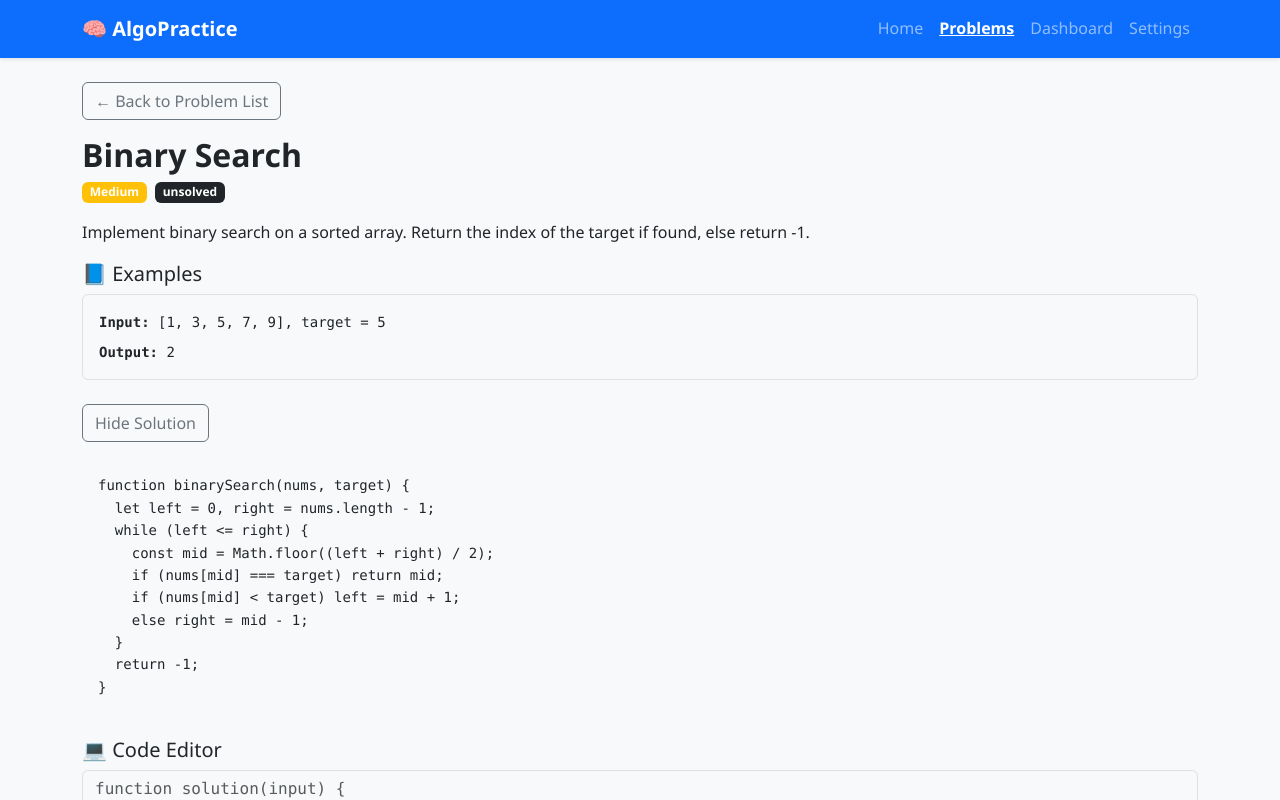
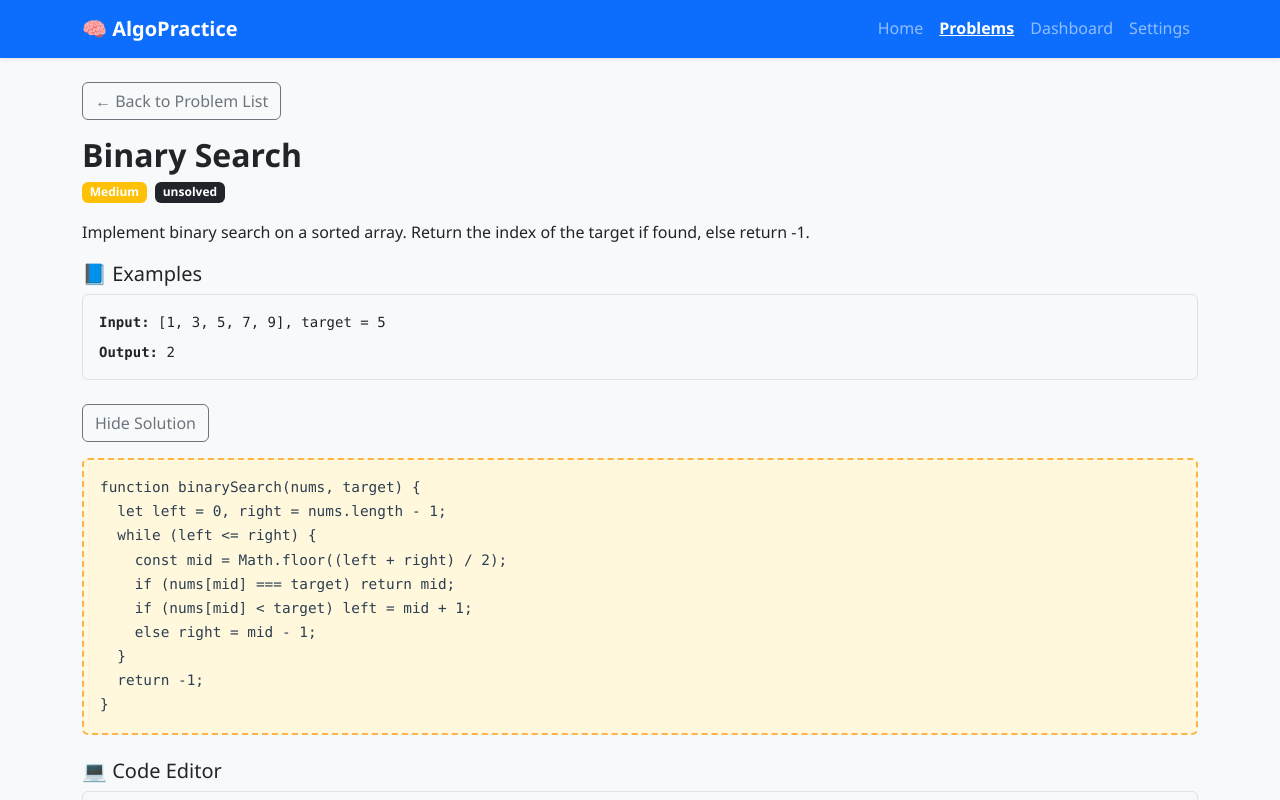
Before and after one commit to markneilcordero/algorithm-practice-app, a React (Vite) app: page /practice/binary-search in a window 1280 px wide. Both pictures are taken after a click on the button "Show Solution". Shown: the top 800 px of the page. Built offline with nearby package versions, Linux system fonts and the light colour scheme.

Commit message:
Update ProblemDetailPage.jsx

```diff
--- a/src/pages/ProblemDetailPage.jsx
+++ b/src/pages/ProblemDetailPage.jsx
@@ -86,9 +86,17 @@ const ProblemDetailPage = () => {
             </button>
 
             {showSolution && (
-              <pre className="mt-3 bg-light p-3 rounded text-start overflow-auto">
-                <code>{problem.solution.trim()}</code>
-              </pre>
+              <pre className="mt-3 p-3 rounded text-start overflow-auto" style={{
+  backgroundColor: '#fff8dc',
+  color: '#2c3e50',
+  fontFamily: 'monospace',
+  fontSize: '0.9rem',
+  border: '2px dashed #ffb347',
+  borderRadius: '12px',
+}}>
+  <code>{problem.solution.trim()}</code>
+</pre>
+
             )}
           </div>
         )}
```
